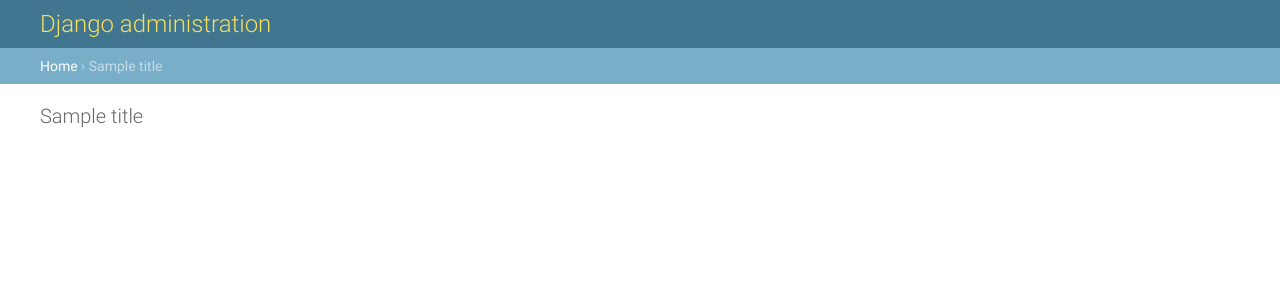
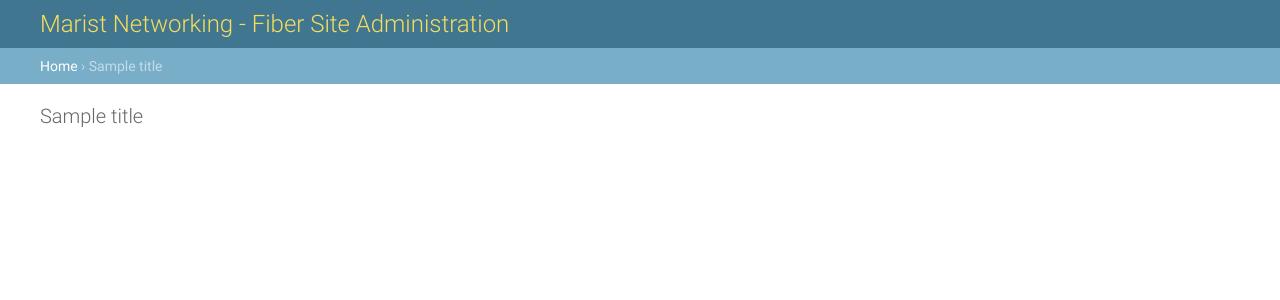
Before and after one commit to mrudden/fiber, a Django app: template templates/admin/base_site.html in a window 1280 px wide. Shown: the top 300 px of the page. Run offline with Django 3.2, Linux system fonts and the light colour scheme; the template is opened without the code that fills it: most values are stand-ins (such as "Sample title", 1, 10 or a date in 2020).

Commit message:
Customizing admin template

```diff
--- a/templates/admin/base_site.html
+++ b/templates/admin/base_site.html
@@ -1,10 +1,10 @@
 {% extends "admin/base.html" %}
 {% load i18n %}
 
-{% block title %}{{ title }} | {% trans 'Django site admin' %}{% endblock %}
+{% block title %}{{ title }} | {% trans 'Marist Networking - Fiber' %}{% endblock %}
 
 {% block branding %}
-<h1 id="site-name">{% trans 'Django administration' %}</h1>
+<h1 id="site-name">{% trans 'Marist Networking - Fiber Site Administration' %}</h1>
 {% endblock %}
 
 {% block nav-global %}{% endblock %}
```
Also changed, not shown: 2 other files.
